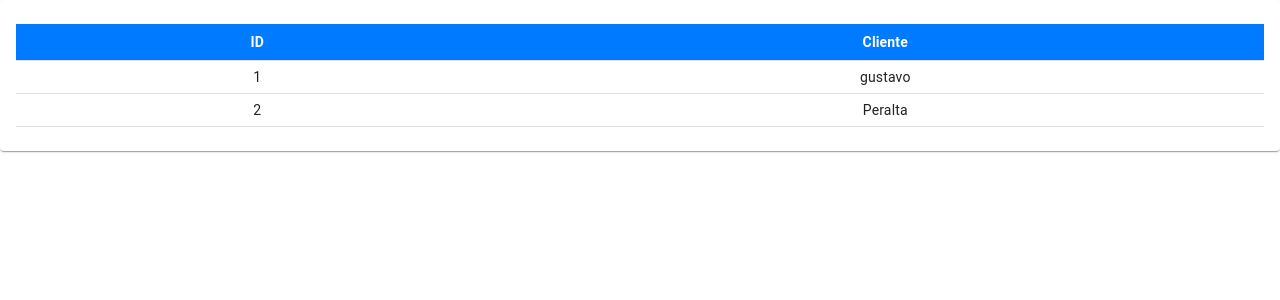
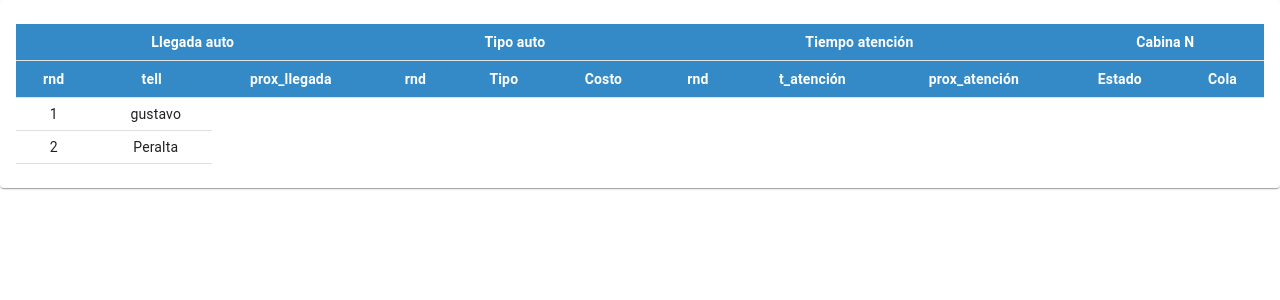
Before and after one commit to GustavoIPeralta/sim-final, a React (Create React App) app: page / in a window 1280 px wide. Shown: the top 300 px of the page. Built offline with nearby package versions, Linux system fonts and the light colour scheme.

Commit message:
Cambios estéticos

```diff
--- a/src/components/Principal.jsx
+++ b/src/components/Principal.jsx
@@ -6,11 +6,29 @@ export default function Principal({}) {
     { id: 1, nombre: "gustavo" },
     { id: 2, nombre: "Peralta" },
   ];
-  const columns = ["ID", "Cliente"];
+  const columns = ["Llegada auto", "Tipo auto", "Tiempo atención", "Cabina N"];
+  const subColumns = [
+    "rnd",
+    "tell",
+    "prox_llegada",
+    "rnd",
+    "Tipo",
+    "Costo",
+    "rnd",
+    "t_atención",
+    "prox_atención",
+    "Estado",
+    "Cola",
+  ];
   const [loading, setLoading] = useState(false);
 
   return (
-    <ReportTable items={items} columns={columns} loading={loading}>
+    <ReportTable
+      items={items}
+      columns={columns}
+      subColumns={subColumns}
+      loading={loading}
+    >
       {/* Children */}
     </ReportTable>
   );
--- a/src/components/Report/HeaderReportTable.jsx
+++ b/src/components/Report/HeaderReportTable.jsx
@@ -1,16 +1,34 @@
 import React from "react";
 import { TableHead, TableRow, TableCell } from "@material-ui/core";
 
-const HeaderReportTable = ({ columns }) => {
+const HeaderReportTable = ({ columns, subColumns }) => {
   return (
     <TableHead style={{ maxHeight: 15 }}>
       <TableRow>
         {columns.map((column, index) => {
           return (
             <TableCell
+              colSpan={3}
               align="center"
               style={{
-                backgroundColor: "#007bff",
+                backgroundColor: "#348AC7",
+                color: "#fff",
+                fontWeight: "bolder",
+              }}
+              key={index}
+            >
+              {column}
+            </TableCell>
+          );
+        })}
+      </TableRow>
+      <TableRow>
+        {subColumns.map((column, index) => {
+          return (
+            <TableCell
+              align="center"
+              style={{
+                backgroundColor: "#348AC7",
                 color: "#fff",
                 fontWeight: "bolder",
               }}
--- a/src/components/Report/ReportTable.jsx
+++ b/src/components/Report/ReportTable.jsx
@@ -2,7 +2,14 @@ import React from "react";
 import { Card, CardContent, Grid } from "@material-ui/core";
 import ReusableTable from "./ReusableTable";
 
-const ReportTable = ({ items, columns, loading, handleClickRow, children }) => {
+const ReportTable = ({
+  items,
+  columns,
+  subColumns,
+  loading,
+  handleClickRow,
+  children,
+}) => {
   return (
     <Card className="pd-5">
       <CardContent>
@@ -15,6 +22,7 @@ const ReportTable = ({ items, columns, loading, handleClickRow, children }) => {
         <Grid container spacing={2}>
           <Grid item sm={12} className={"text-center"}>
             <ReusableTable
+              subColumns={subColumns}
               columns={columns}
               items={items}
               loading={loading}
--- a/src/components/Report/ReusableTable.jsx
+++ b/src/components/Report/ReusableTable.jsx
@@ -6,6 +6,7 @@ import Spinner from "./Spinner";
 import NoResults from "./NoResults";
 
 const ReusableTable = ({
+  subColumns,
   loading,
   columns,
   items,
@@ -23,7 +24,7 @@ const ReusableTable = ({
           size="small"
           aria-label="a dense table"
         >
-          <HeaderReportTable columns={columns} />
+          <HeaderReportTable columns={columns} subColumns={subColumns} />
           {!loading ? (
             <BodyReportTable items={items} handleClickRow={handleClickRow} />
           ) : null}
```
